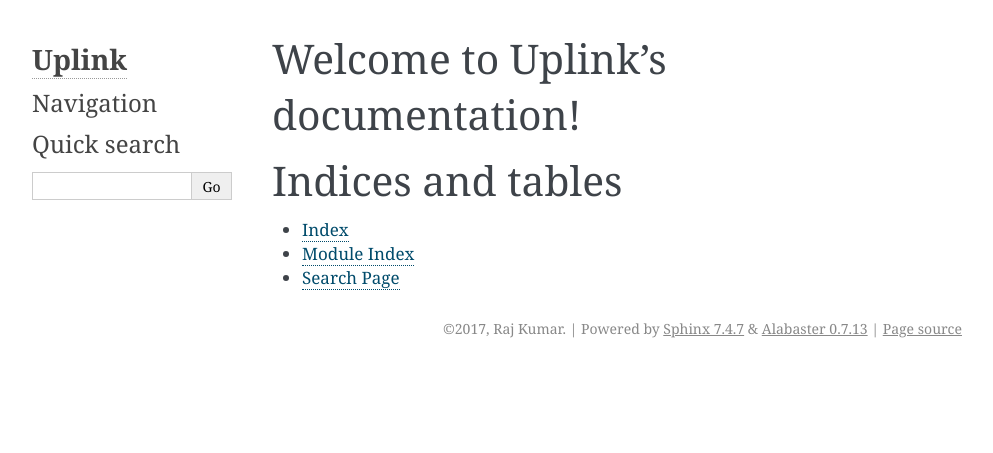
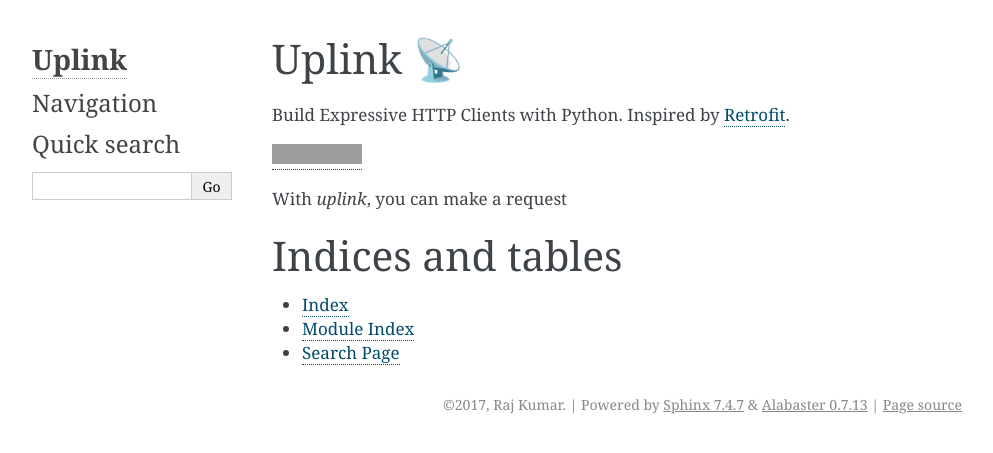
Before and after one commit to prkumar/uplink, a Sphinx documentation site: the page built from docs/source/index.rst, in a window 1280 px wide. Shown: the top 453 px of the page, without its empty margins (148-1141 px from the left). Built offline with Sphinx 7.4.7, drawn with Linux system fonts in a browser that asks for light colours; grey boxes are pictures that could not be loaded.

Commit message:
Update documentation

```diff
--- a/docs/source/index.rst
+++ b/docs/source/index.rst
@@ -3,8 +3,15 @@
    You can adapt this file completely to your liking, but it should at least
    contain the root `toctree` directive.
 
-Welcome to Uplink's documentation!
-==================================
+Uplink 📡
+==========
+Build Expressive HTTP Clients with Python. Inspired by `Retrofit
+<http://square.github.io/retrofit/>`__.
+
+|Coverage Status|
+
+With `uplink`, you can make a request
+
 
 .. toctree::
    :maxdepth: 2
```
Also changed, not shown: other parts of docs/source/index.rst (+3 -0 lines), README.rst (+3 -4 lines).
